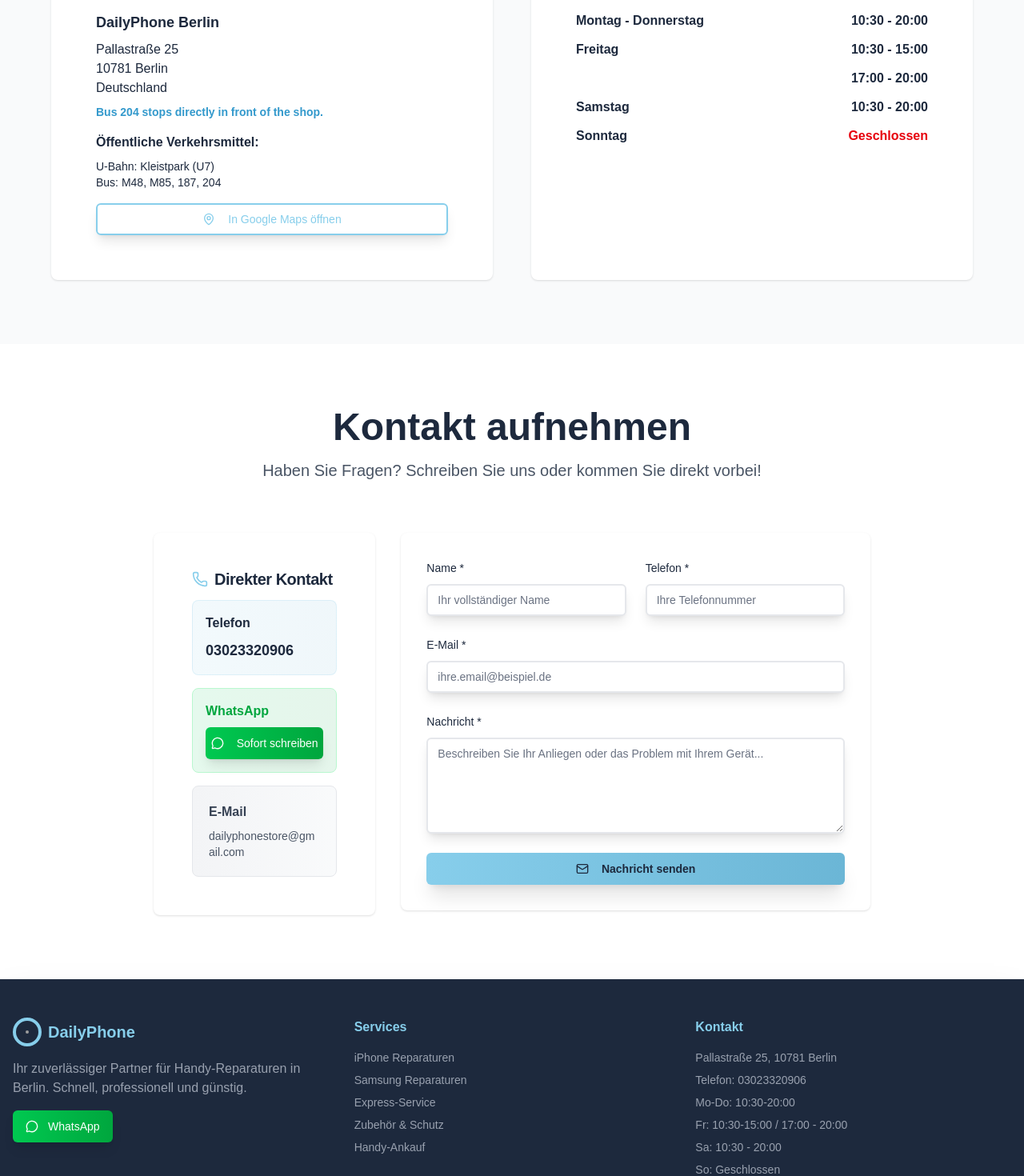
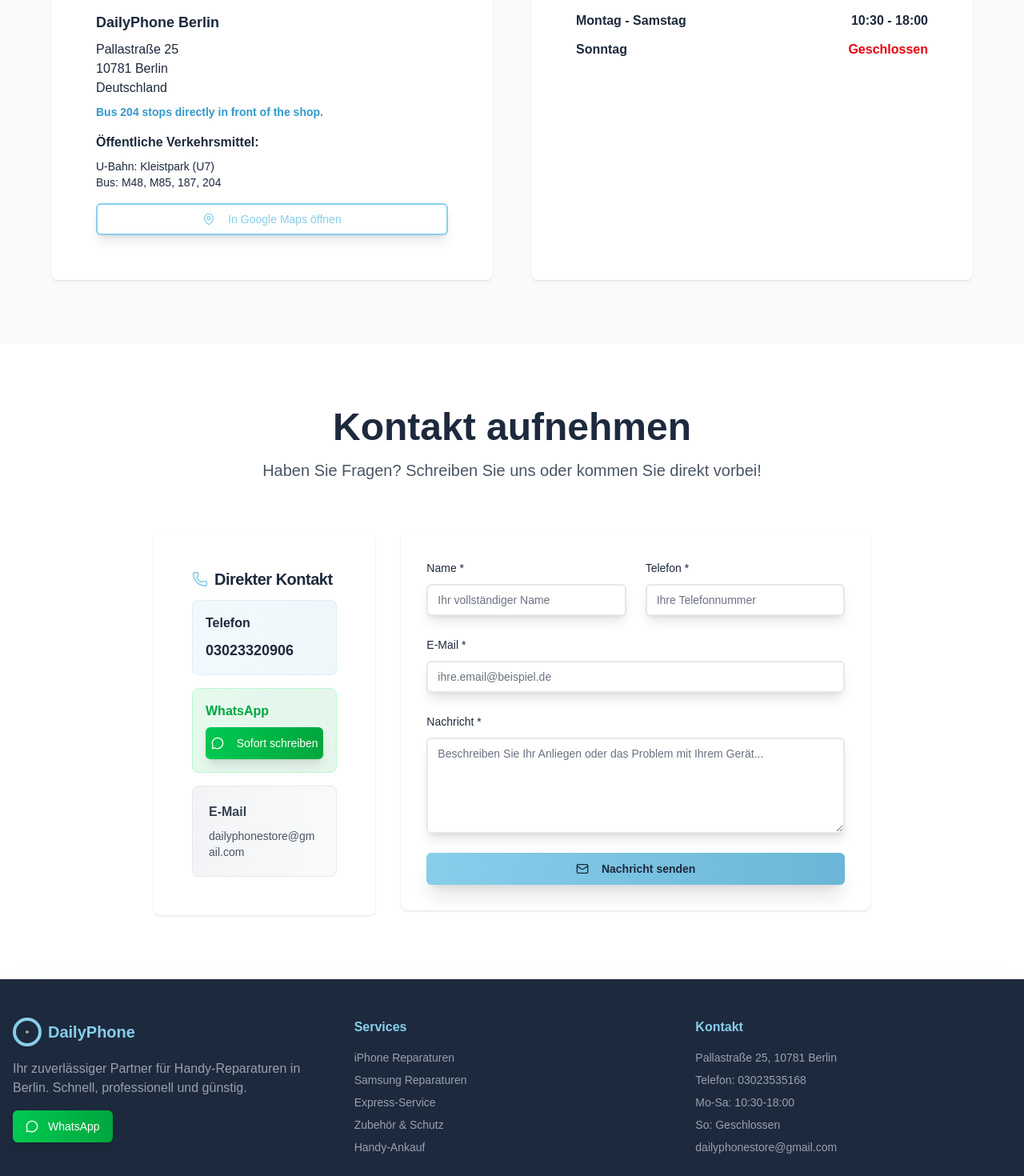
Before and after one commit to ArifCyberSec/DailyPhone, a Next.js app: page / in a window 1280 px wide. Shown: the part 3120-4590 px from the top of the page at 80% size. Built offline with nearby package versions, Linux system fonts and the light colour scheme; grey boxes are pictures that could not be loaded.

Commit message:
Update opening hours and contact information

```diff
--- a/app/page.tsx
+++ b/app/page.tsx
@@ -1068,20 +1068,8 @@
               <CardContent className="space-y-4">
                <div className="space-y-3">
   <div className="flex justify-between">
-                    <span className="font-semibold text-slate-800">Montag - Donnerstag</span>
-                    <span className="text-slate-800 font-semibold">10:30 - 20:00</span>
-                  </div>
-                  <div className="flex justify-between">
-                    <span className="font-semibold text-slate-800">Freitag</span>
-                    <span className="text-slate-800 font-semibold">10:30 - 15:00</span>
-                  </div>
-                  <div className="flex justify-between">
-                    <span className="font-semibold text-slate-800"></span>
-                    <span className="text-slate-800 font-semibold">17:00 - 20:00</span>
-                  </div>
-                  <div className="flex justify-between">
-                    <span className="font-semibold text-slate-800">Samstag</span>
-                    <span className="text-slate-800 font-semibold">10:30 - 20:00</span>
+    <span className="font-semibold text-slate-800">Montag - Samstag</span>
+    <span className="text-slate-800 font-semibold">10:30 - 18:00</span>
   </div>
   <div className="flex justify-between">
     <span className="font-semibold text-slate-800">Sonntag</span>
@@ -1297,10 +1285,8 @@
               <h4 className="font-semibold mb-4 text-[#87CEEB]">Kontakt</h4>
               <div className="space-y-2 text-gray-400 text-sm">
                 <p>Pallastraße 25, 10781 Berlin</p>
-                <p>Telefon: 03023320906</p>
-                <p>Mo-Do: 10:30-20:00</p>
-                <p>Fr: 10:30-15:00 / 17:00 - 20:00</p>
-                <p>Sa: 10:30 - 20:00</p>
+                <p>Telefon: 03023535168</p>
+                <p>Mo-Sa: 10:30-18:00</p>
                 <p>So: Geschlossen</p>
                 <p>dailyphonestore@gmail.com</p>
               </div>
```
Lines whose indentation alone changed are shown as unchanged.
